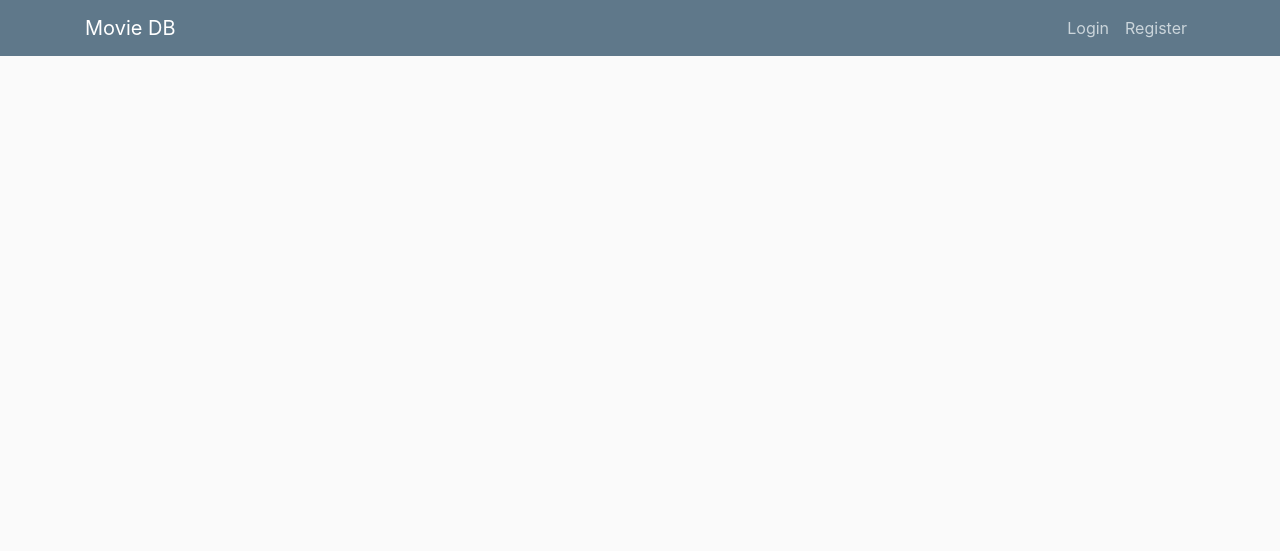
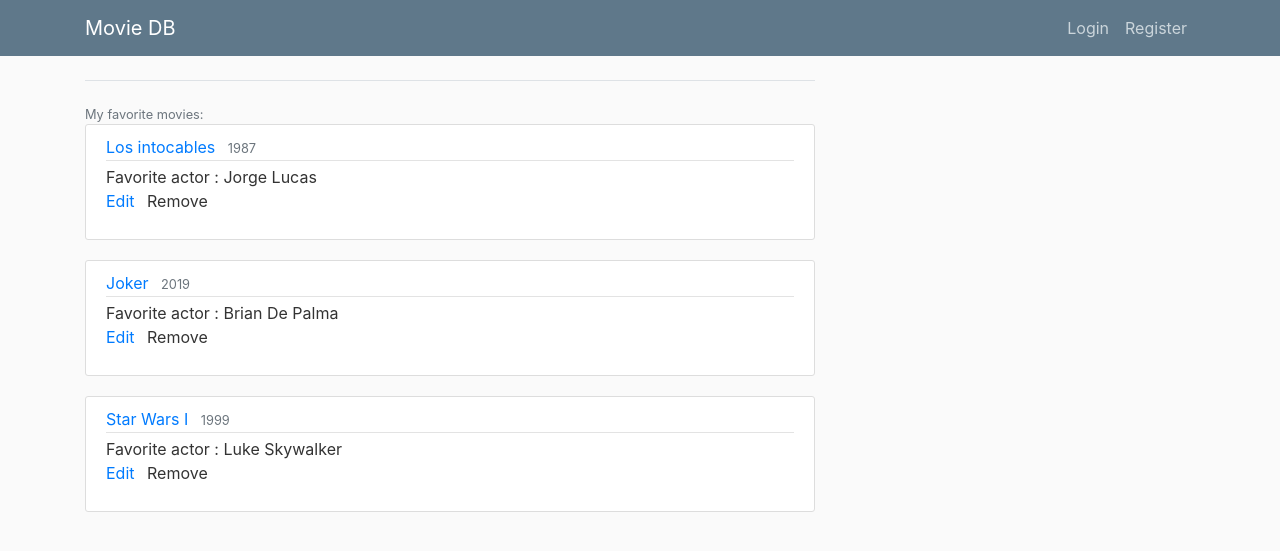
Before and after one commit to atakangol/webProjectMovieDB, a Django app: template apps/users/templates/profile.html in a window 1280 px wide. Shown: the top 551 px of the page. Run offline with Django 3.2, Linux system fonts and the light colour scheme; the template is opened without the code that fills it: values that come from a table or form of the project are taken from there, others are empty; data comes from the database, SQL or seed files in the repository; both versions use the stored data as it was before the commit; parts of the project's set-up code (start-up, migrations or seed data) failed here and were passed over; some libraries are stand-ins or nearby versions.

Commit message:
movie detail, adding and editing favorites

```diff
--- a/apps/main/forms.py
+++ b/apps/main/forms.py
@@ -6,10 +6,10 @@ from django import forms
 class FavoriteMovieForm(ModelForm):
     class Meta:
         model = Favorite_Movie
-        fields = ('favActorID', 'movieID', 'userID', 'movieName')
+        fields = ('favActorID', 'movieID', 'userID')
         widgets =  {'movieID': forms.HiddenInput(),
-                    'userID': forms.HiddenInput(),
-                    'movieName': forms.HiddenInput()}
+                    'userID': forms.HiddenInput()
+                }
         labels = {
             'favActorID': 'Who is you favorite actor in this movie ?',
         }
--- a/apps/main/models.py
+++ b/apps/main/models.py
@@ -52,11 +52,10 @@ class Casting(models.Model):
 class Favorite_Movie(models.Model):
     movieID = models.ForeignKey(Movie, null=True, on_delete=models.CASCADE)
     userID = models.ForeignKey(User, default=1, on_delete=models.CASCADE)
-    movieName = models.CharField(max_length=30, null=True)
     favActorID = models.ForeignKey(Person, null=True, on_delete=models.CASCADE)
 
     def __str__(self):
-        return str(self.movieName)
+        return str(self.movieID)
 
     def get_absolute_url(self):
         return reverse('movies:movie_detail', kwargs={'pk': self.pk})
--- a/apps/main/templates/home.html
+++ b/apps/main/templates/home.html
@@ -13,6 +13,7 @@
                 -->
 
                 <div class="form-group">
+
                     <a class="mr-2" href="/addfavorite/{{ movie.movieID }}">+ Favorite</a>
                 </div>
             </div>
--- a/apps/main/urls.py
+++ b/apps/main/urls.py
@@ -9,12 +9,10 @@ app_name = "movies"
 urlpatterns = [
     path('', home, name='url_home'),
     path('addfavorite/<int:pk>', FavoriteMovieCreate, name='url_add_favorite'),
+    path('details/<int:pk>', DetailView.as_view(model=Movie, template_name='movies/movies_detail.html'), name='url_movie_detail'),
 
     # Create a movie
     #path('movie/create', AddFavoriteMovie.as_view(), name='movie_create'),
-
-    # Movies details, /movies/1
-    path('details/<int:pk>', DetailView.as_view(model=Movie, template_name='movies/movies_detail.html'), name='url_movie_detail'),
 
     # List latest 4 movies: /mymovies/
 #    path('profile/',
--- a/apps/users/templates/profile.html
+++ b/apps/users/templates/profile.html
@@ -1,5 +1,29 @@
 {% extends "base.html" %}
-{% load crispy_forms_tags %}
 {% block content %}
-    <h1>{{ user.username }}</h1>
+    <legend class="border-bottom mb-4">{{ user.username }}</legend>
+    <small class="text-muted">My favorite movies:</small>
+    {% for favorite in favorites %}
+        {% for movie in movies %}
+            {% if favorite.movieID_id == movie.movieID %}
+            <article class="media content-section">
+                <div class="media-body">
+                    <div class="article-metadata">
+                        <a class="mr-2" href="/details/{{ movie.movieID }}">{{ movie.movieName }}</a>
+                        <small class="text-muted">{{ movie.movieYear }}</small>
+                    </div>
+                    <a class="article-title">Favorite actor : {{ favorite.favActorID }}</a>
+                    <!--
+                        here is where it goes the movie image
+                        <h2><a class="article-title" href="movies/movies_detail.html">Image here</a></h2>
+                    -->
+
+                    <div class="form-group">
+                        <a class="mr-2" href="/addfavorite/{{ movie.movieID }}">Edit</a>
+                        <a class="mr-2">Remove</a>
+                    </div>
+                </div>
+              </article>
+            {% endif %}
+        {% endfor %}
+    {% endfor %}
 {% endblock %}
```
Also changed, not shown: apps/main/views.py (+10 -5 lines), apps/users/views.py (+8 -1 lines), apps/main/migrations/0008_remove_favorite_movie_moviename.py (added), apps/main/migrations/0009_favorite_movie_moviename.py (added), apps/main/migrations/0010_remove_favorite_movie_moviename.py (added), db.sqlite3.
